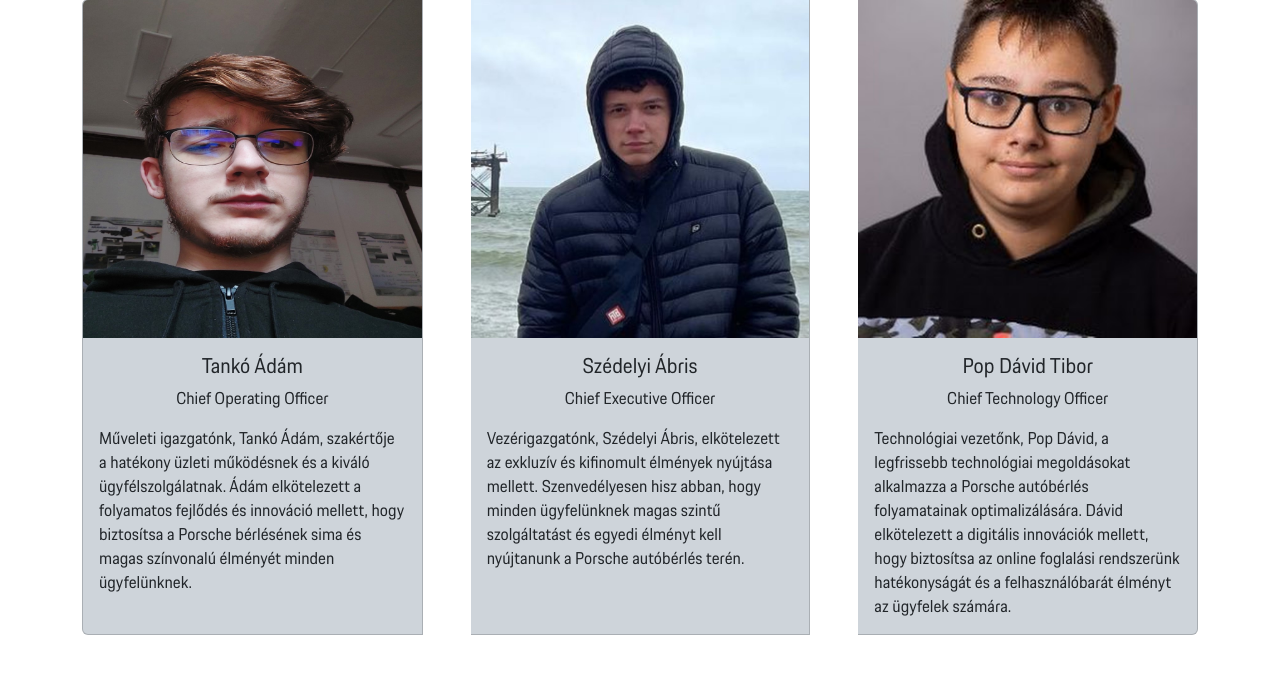
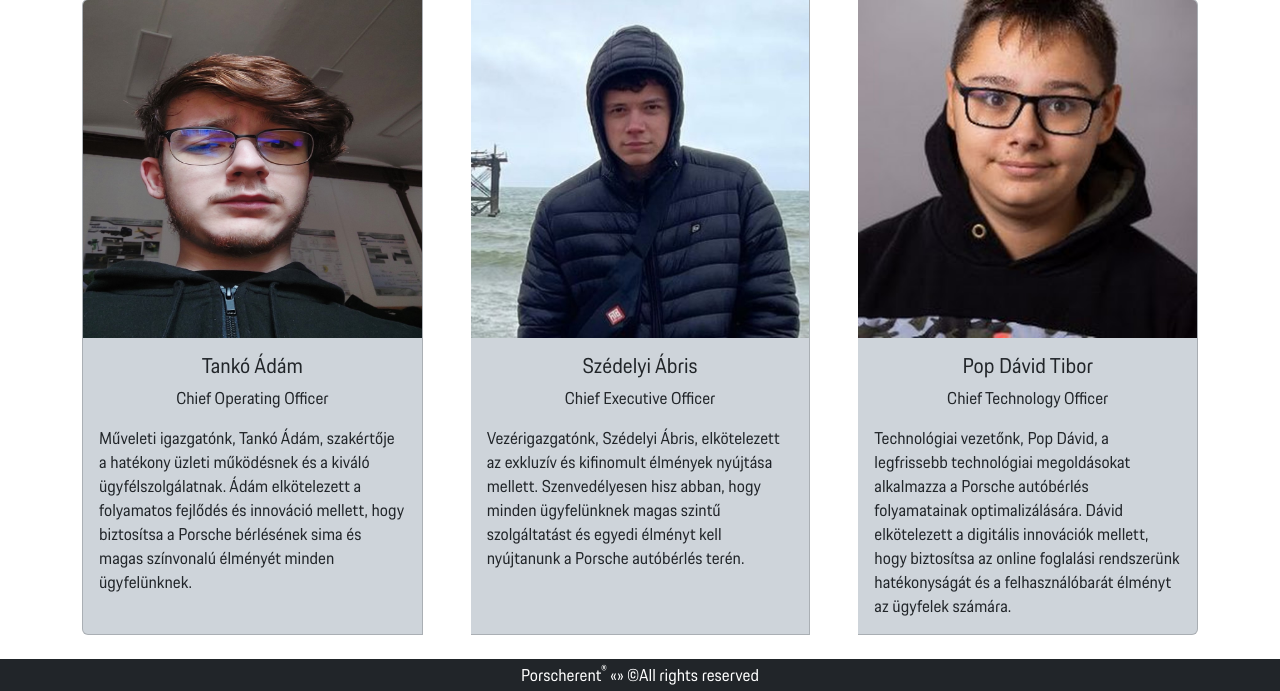
Before and after one commit to szedelyijedlik/porscherent, a PHP site: page /aboutus.html in a window 1280 px wide. Shown: the part 1204-1895 px from the top of the page. Before the commit the page ends 1839 px from the top, so only its background shows below. Run offline with PHP 8.4, Linux system fonts and the light colour scheme.

Commit message:
web footer

```diff
--- a/web/aboutus.html
+++ b/web/aboutus.html
@@ -87,8 +87,8 @@
             </div>
         </div>
     </div>
-    <div class="footer">
-
+    <div class="footer mt-4 bg-dark text-white text-center">
+        <p class="m-0">Porscherent<sup>®</sup> «» ©All rights reserved</p>
     </div>
 
     <script src="dist/bootstrap.min.js"></script>
--- a/web/index.html
+++ b/web/index.html
@@ -76,6 +76,9 @@
             </a>
         </div>
     </div>
+    <div class="footer mt-4 bg-dark text-white text-center">
+        <p class="m-0">Porscherent<sup>®</sup> «» ©All rights reserved</p>
+    </div>
 
     <script src="dist/bootstrap.min.js"></script>
     <script src="script.js"></script>
--- a/web/program.html
+++ b/web/program.html
@@ -141,6 +141,9 @@
                 </div>
             </div>
         </div>
+        <div class="footer mt-4 bg-dark text-white text-center">
+            <p class="m-0">Porscherent<sup>®</sup> «» ©All rights reserved</p>
+        </div>
 
     <script src="dist/bootstrap.min.js"></script>
     <script src="script.js"></script>
--- a/web/rentlist.html
+++ b/web/rentlist.html
@@ -96,8 +96,10 @@
                 <img src="imgs/panamera4h_1.jpg ">
             </div>
         </div>
-
      </div>
+     <div class="footer mt-4 bg-dark text-white text-center">
+        <p class="m-0">Porscherent<sup>®</sup> «» ©All rights reserved</p>
+    </div>
 
     <script src="dist/bootstrap.min.js"></script>
     <script src="script.js"></script>
--- a/web/style.css
+++ b/web/style.css
@@ -120,3 +120,11 @@ p.disclosure {
     box-shadow: 5px 5px rgba(0, 0, 0, 0.1);
     text-align: right;
 }
+/* footer */
+
+.footer {
+    display: flex;
+    align-items: center;
+    justify-content: center;
+    min-height: 4vh;
+}
```
